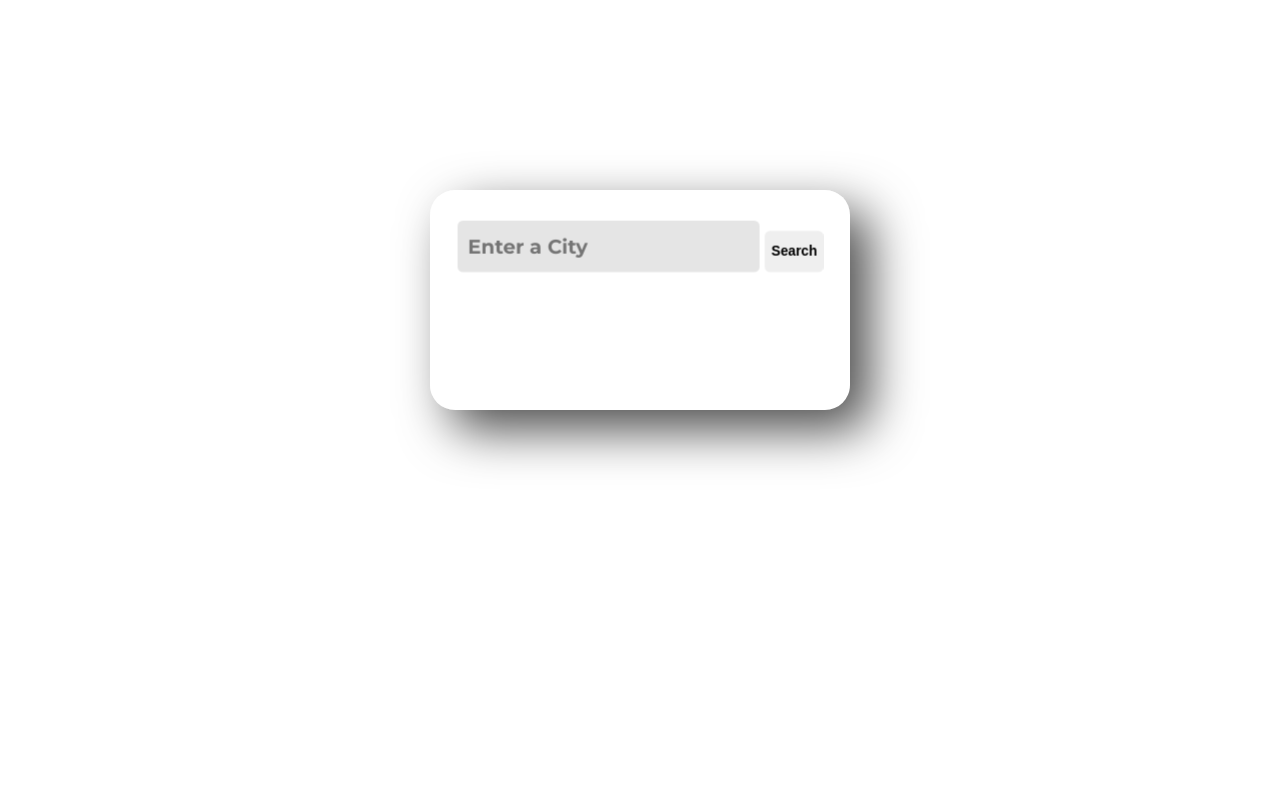
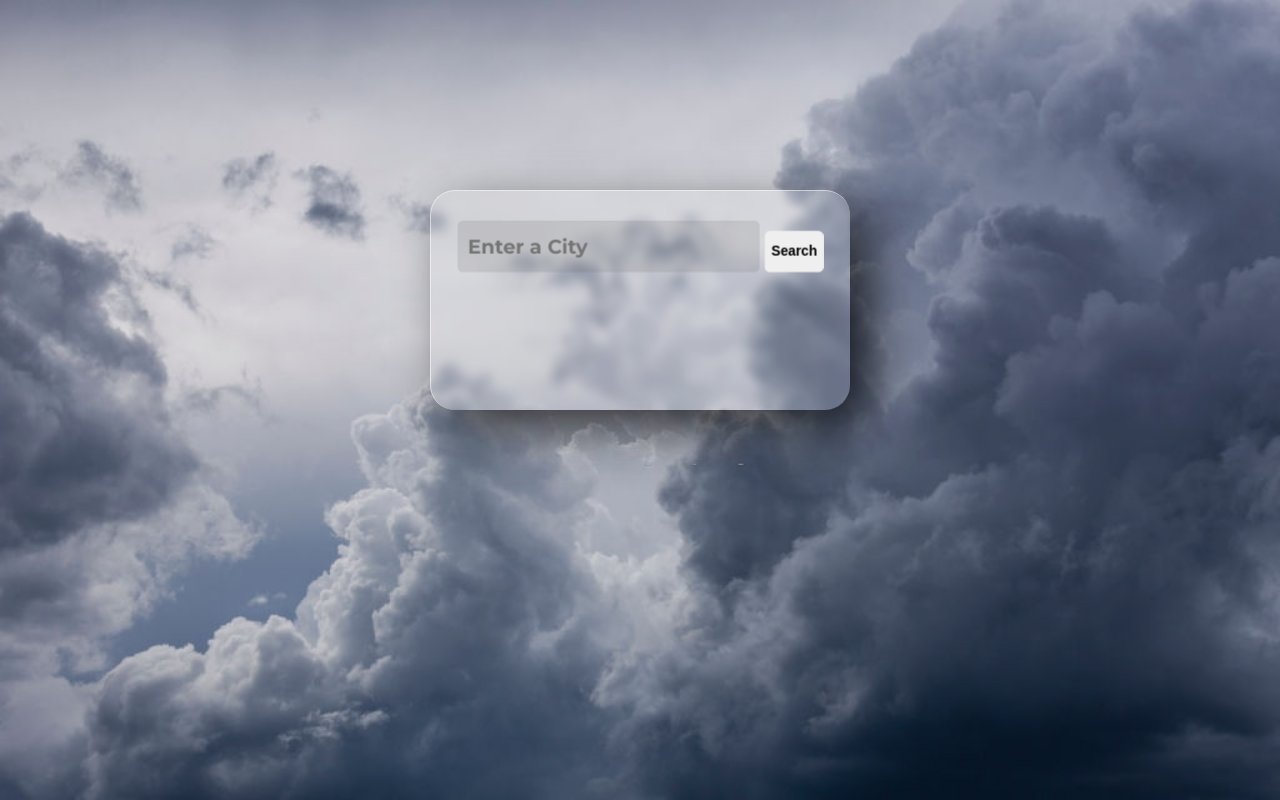
Before and after one commit to eaadeniyi/weather-app, a plain HTML site: page index.html in a window 1280 px wide. Drawn offline with Linux system fonts and the light colour scheme.

Commit message:
weather updated

```diff
--- a/css/styles.css
+++ b/css/styles.css
@@ -8,7 +8,7 @@
 
 body {
   font-family: 'Montserrat', sans-serif;
-  background: url("images/illustration3.jpg");
+  background: url("/images/illustration3.jpg");
   background-repeat: no-repeat;
   background-size:cover;
   position: relative;
@@ -116,9 +116,3 @@ input[type="submit"]:hover {
   background-color:rgb(61, 75, 75);
   color: white;
 }
-
-/* .display {
-  text-align: center;
-  background-color:rgb(61, 75, 75);
-  color: white;
-} */
```
Also changed, not shown: index.html (+1 -1 lines).
